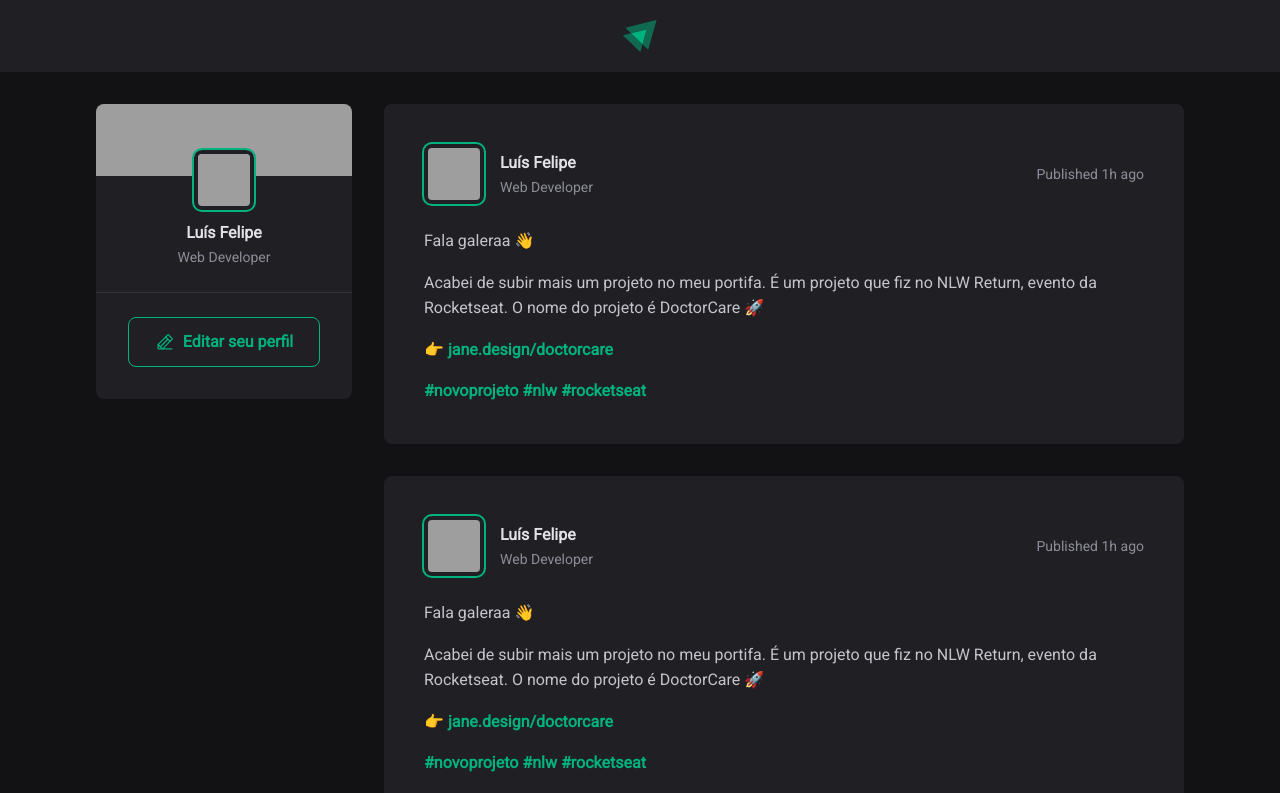
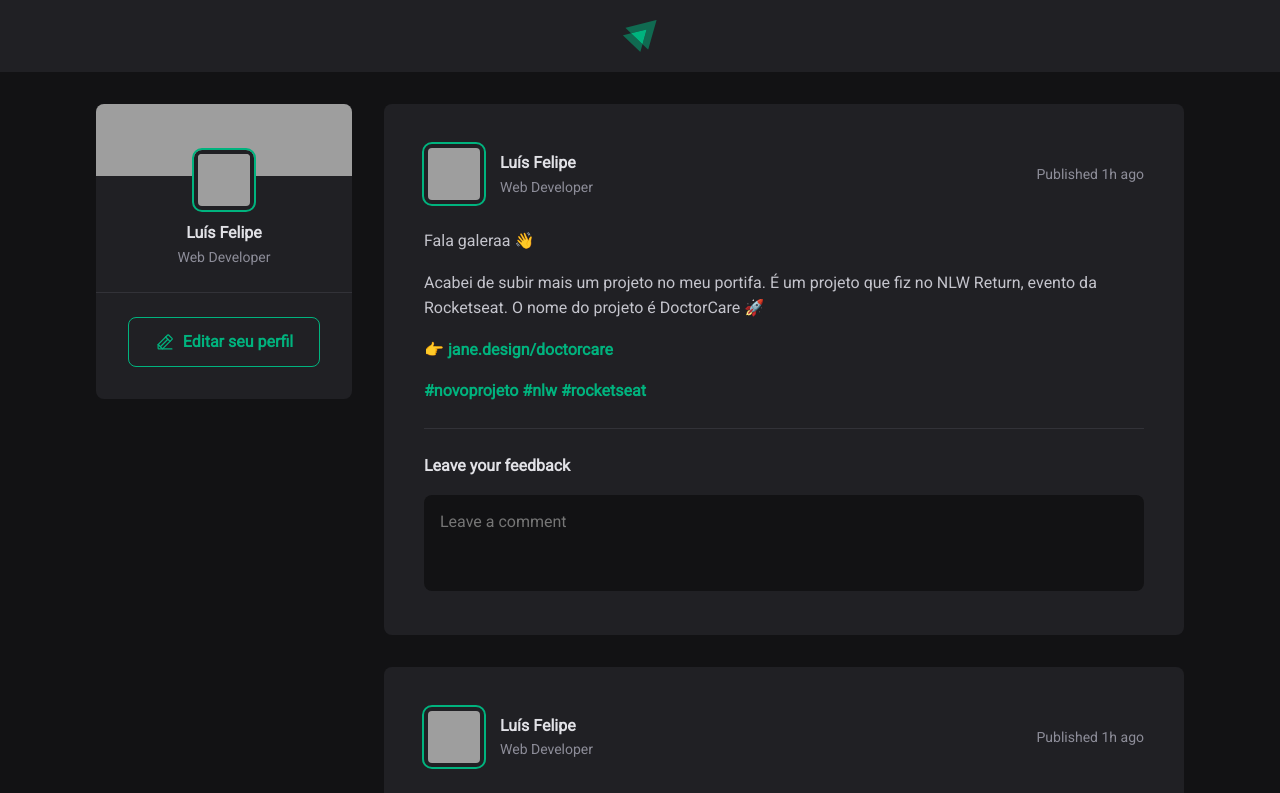
Before and after one commit to luisf-csdev/ignite-feed, a React (Vite) app: page / in a window 1280 px wide. Shown: the top 793 px of the page. Built offline with nearby package versions, Linux system fonts and the light colour scheme; grey boxes are pictures that could not be loaded.

Commit message:
feat: built comment-form styles

```diff
--- a/src/components/Post.jsx
+++ b/src/components/Post.jsx
@@ -29,6 +29,15 @@
                     <a href="#">#rocketseat</a>{' '}
                 </p>
             </div>
+
+            <form className={styles.commentForm}>
+                <strong>Leave your feedback</strong>
+                <textarea placeholder='Leave a comment' />
+
+                <footer>
+                <button type='submit'>Publish</button>
+                </footer>
+            </form>
         </article>
     )
 }
--- a/src/components/Post.module.css
+++ b/src/components/Post.module.css
@@ -66,3 +66,57 @@
     color: var(--gray-400);
     line-height: 1.6;
 }
+
+.commentForm {
+    width: 100%;
+    margin-top: 2.4rem;
+    padding-top: 2.4rem;
+    border-top: 1px solid var(--gray-600);
+}
+
+.commentForm>strong {
+    line-height: 1.6;
+    color: var(--gray-100)
+}
+
+.commentForm textarea {
+    width: 100%;
+    background: var(--gray-900);
+    border: 0;
+    resize: none;
+    height: 9.6rem;
+    padding: 1.6rem;
+    border-radius: 8px;
+    color: var(--gray-100);
+    line-height: 1.4;
+    margin-top: 1.6rem;
+    transition: box-shadow 0.1s;
+}
+
+.commentForm footer {
+    visibility: hidden;
+    max-height: 0;
+}
+
+
+.commentForm:focus-within footer {
+    visibility: visible;
+    max-height: none;
+}
+
+.commentForm button[type=submit] {
+    padding: 1.6rem 2.4rem;
+    margin-top: 1.6rem;
+    border-radius: 8px;
+    border: 0;
+    background: var(--green-500);
+    color: var(--white);
+    font-weight: bold;
+    cursor: pointer;
+    transition: background-color 0.1s;
+    box-shadow: none;
+}
+
+.commentForm button[type=submit]:hover {
+    background: var(--green-300);
+}
--- a/src/global.css
+++ b/src/global.css
@@ -9,6 +9,11 @@
 
     --green-300: #00B37E;
     --green-500: #00875f;
+}
+
+:focus {
+    outline: transparent;
+    box-shadow: 0 0 0 2px var(--green-300);
 }
 
 * {
```
